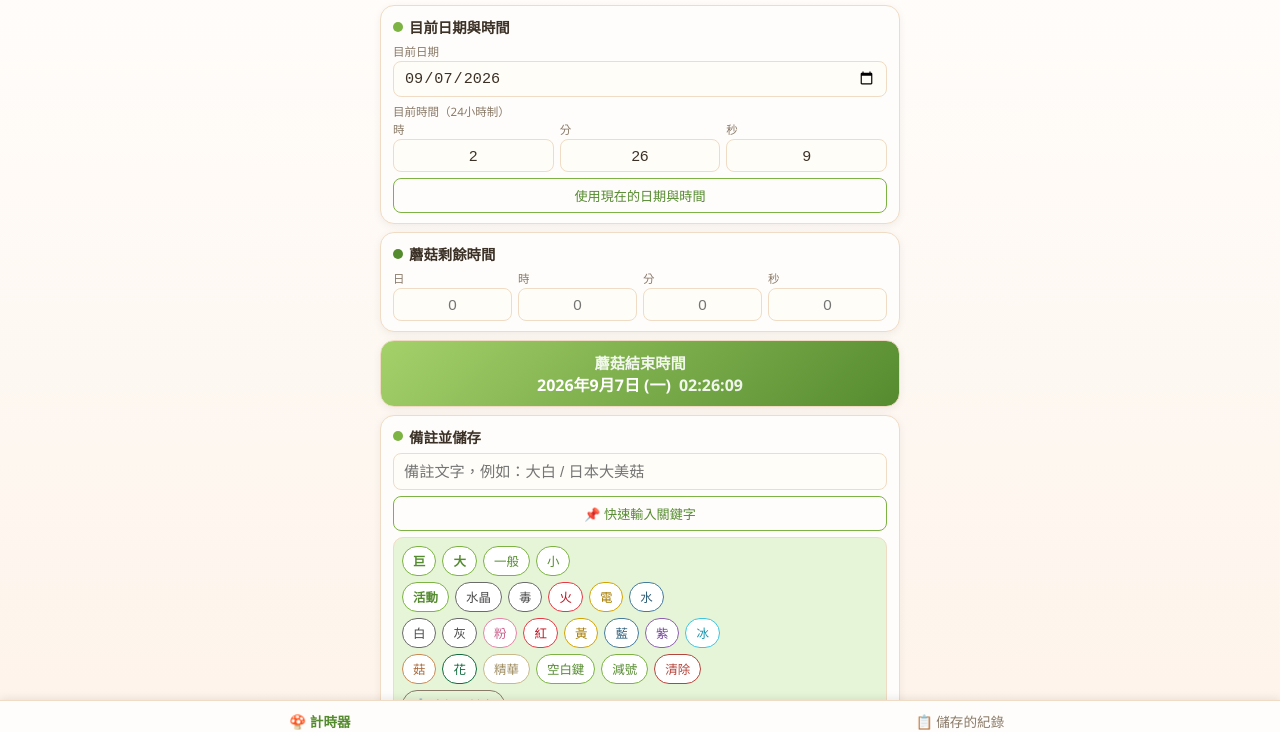
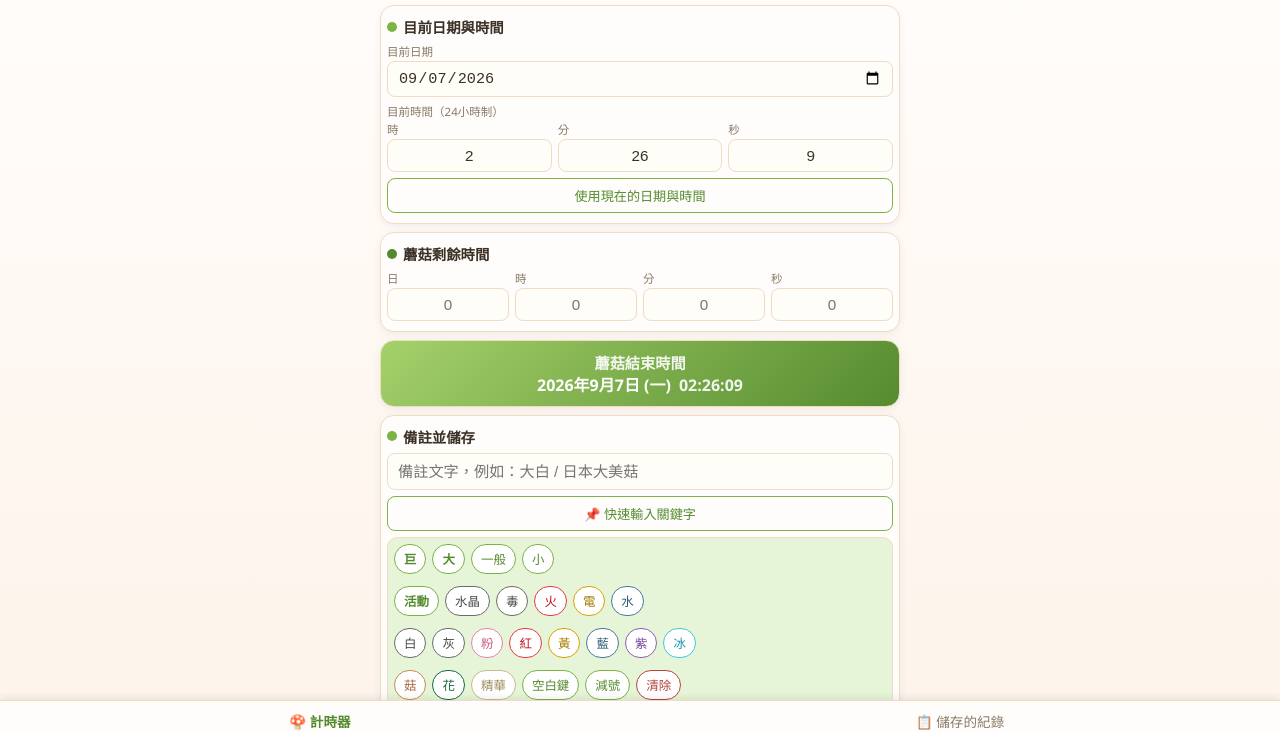
Before and after one commit to ColaLiuLiu/pikmin_mushroom_timer, a plain HTML site: page index.html in a window 1280 px wide. Both pictures are taken after a click on the button "📌 快速輸入關鍵字". Shown: the part 59-791 px from the top of the page. Drawn offline with Linux system fonts and the light colour scheme.

Commit message:
fix layout

```diff
--- a/index.html
+++ b/index.html
@@ -28,7 +28,7 @@
     min-height: 100vh;
     display: flex;
     justify-content: center;
-    padding: 10px 16px 76px;
+    padding: 10px 6px 50px;
   }
 
   .container {
@@ -54,7 +54,7 @@
     background: var(--card-bg);
     border: 1px solid var(--border);
     border-radius: 14px;
-    padding: 10px 12px;
+    padding: 10px 6px;
     margin-bottom: 8px;
     box-shadow: 0 2px 8px rgba(0,0,0,0.06);
   }
@@ -162,11 +162,11 @@
     background: var(--green-pale);
     border: 1px solid var(--border);
     border-radius: 10px;
-    padding: 8px;
+    padding: 6px;
     margin-top: 6px;
     display: flex;
     flex-direction: column;
-    gap: 6px;
+    gap: 12px;
   }
 
   .quick-input-row {
@@ -176,7 +176,7 @@
   }
 
   .quick-tag {
-    padding: 5px 10px;
+    padding: 5px 9px;
     font-size: 0.78rem;
     border: 1px solid var(--green);
     background: #fff;
@@ -573,7 +573,7 @@
     overflow-y: auto;
     background: var(--card-bg);
     border-radius: 16px;
-    padding: 14px 10px;
+    padding: 14px 8px;
     box-shadow: 0 8px 24px rgba(0,0,0,0.25);
   }
 
```
